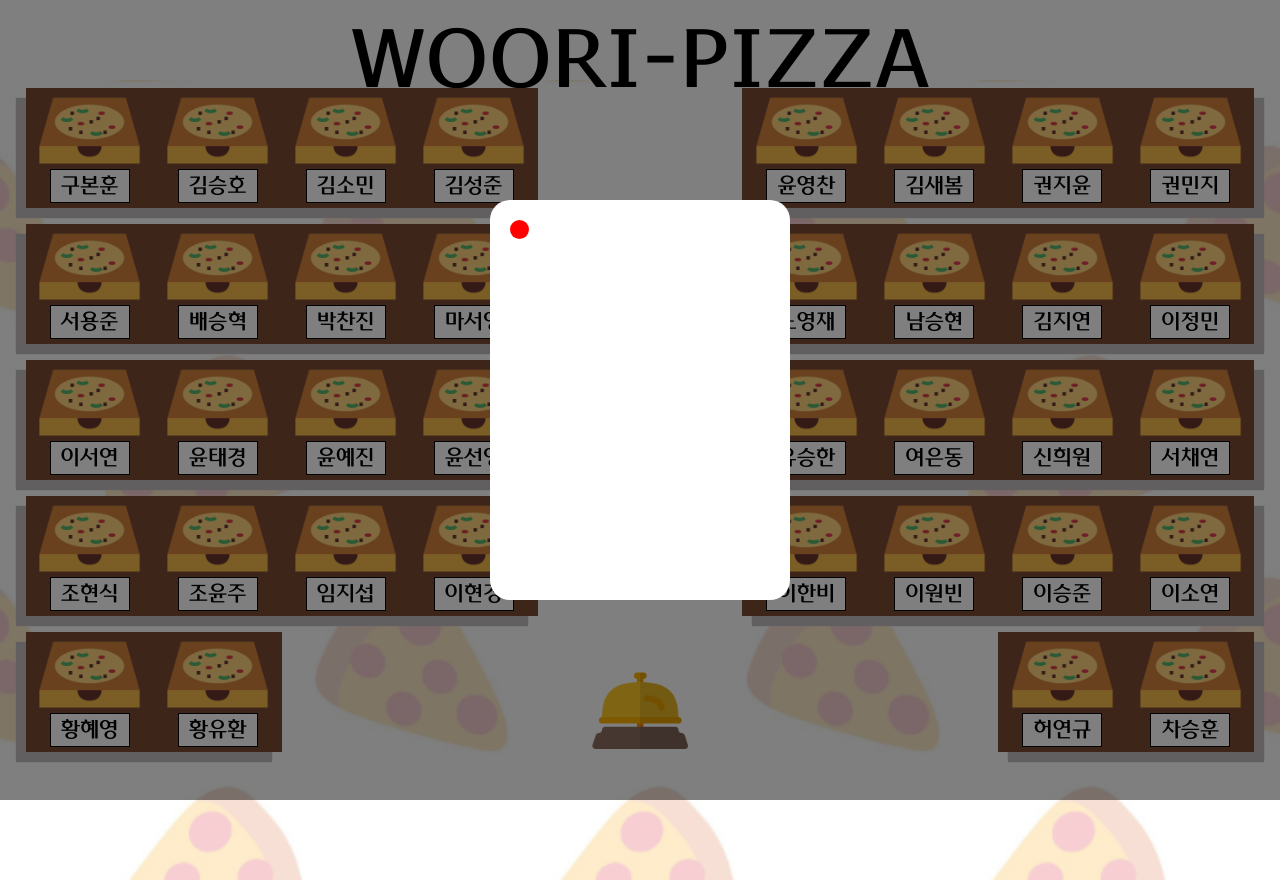
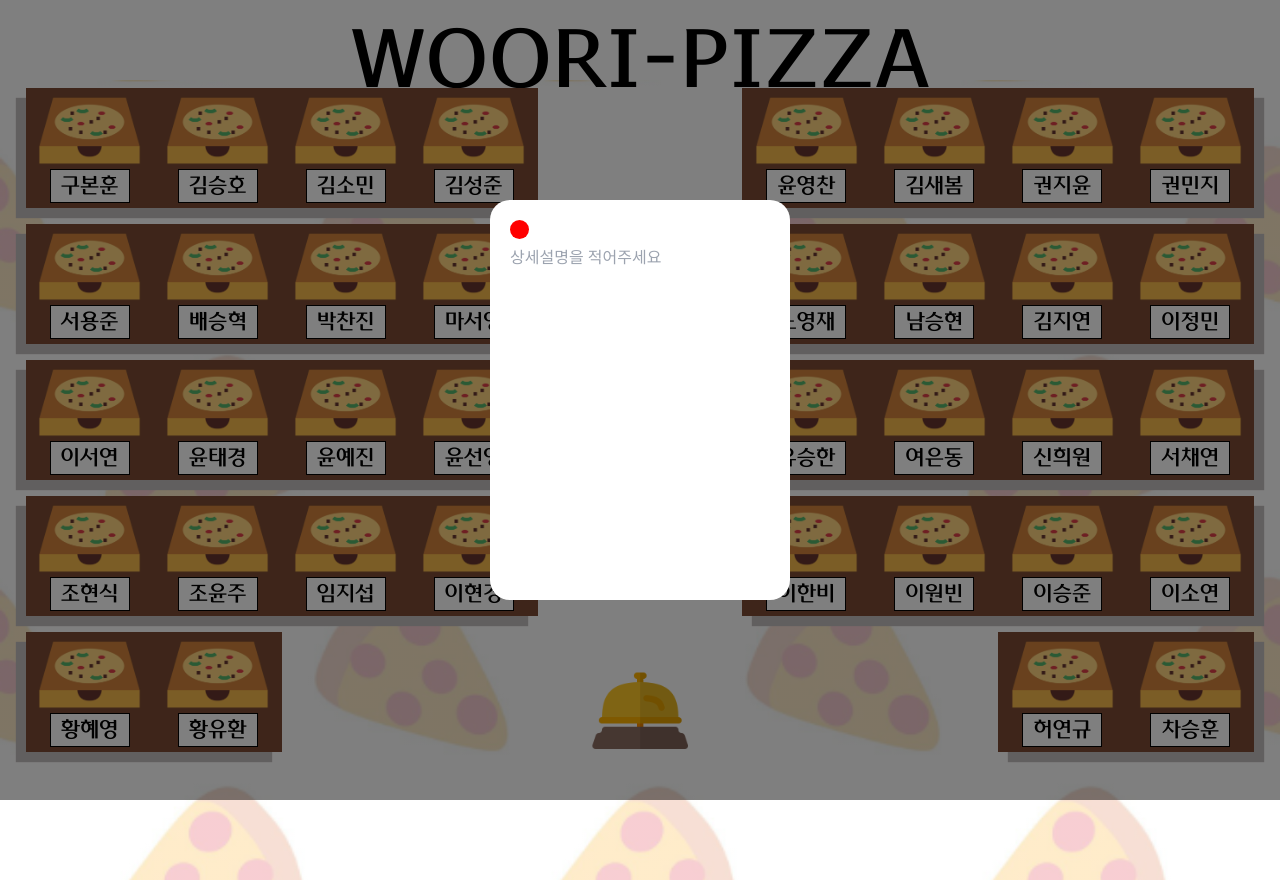
Before and after one commit to woorifisa-service-dev-4th/frontend-1st-woori-pizza, a React (Vite) app: page / in a window 1280 px wide. Both pictures are taken after a click on the picture 89 px from the left and 130 px from the top of the page. Built offline with nearby package versions, Linux system fonts and the light colour scheme.

Commit message:
Modal에 Description 적용

```diff
--- a/src/components/modal-section/Description.jsx
+++ b/src/components/modal-section/Description.jsx
@@ -1,6 +1,8 @@
-import React from 'react';
+import React, { useState } from 'react';
 
-const Description = ({ text, setText }) => {
+const Description = () => {
+    const [text, setText] = useState('');
+
     const onChange = (e) => {
         setText(e.target.value);
     };
@@ -11,7 +13,7 @@ const Description = ({ text, setText }) => {
                 type="text"
                 onChange={onChange}
                 value={text}
-                placeholder={"상세설명을 입력해주세요"}
+                placeholder="상세설명을 적어주세요"
             />
         </div>
     );
--- a/src/components/modal-section/Modal.jsx
+++ b/src/components/modal-section/Modal.jsx
@@ -1,5 +1,6 @@
 import React, { useContext } from "react";
 import { NameArrContext } from "../../contexts/NameArrContext";
+import Description from "./Description";
 
 const Modal = () => {
   const context = useContext(NameArrContext);
@@ -12,6 +13,7 @@ const Modal = () => {
             id="circle"
             onClick={() => context.setModal(false)}
           ></button>
+          <Description />
         </div>
       </div>
     </>
```
